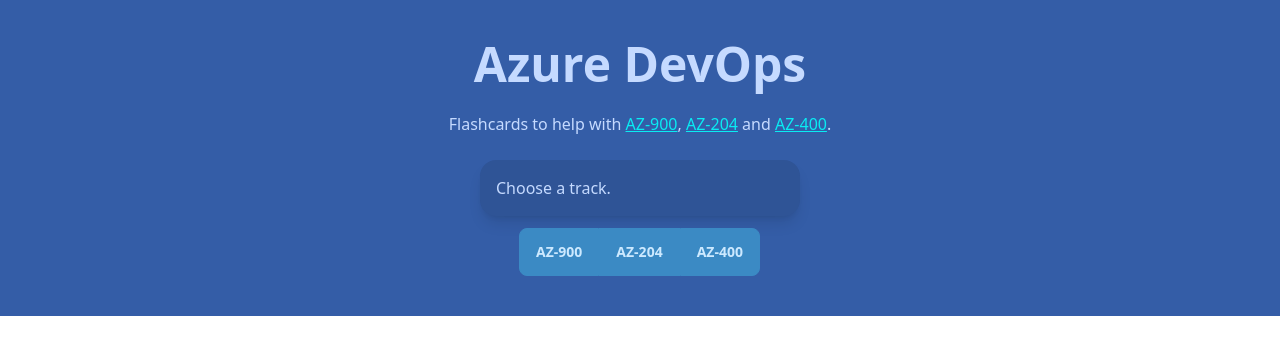
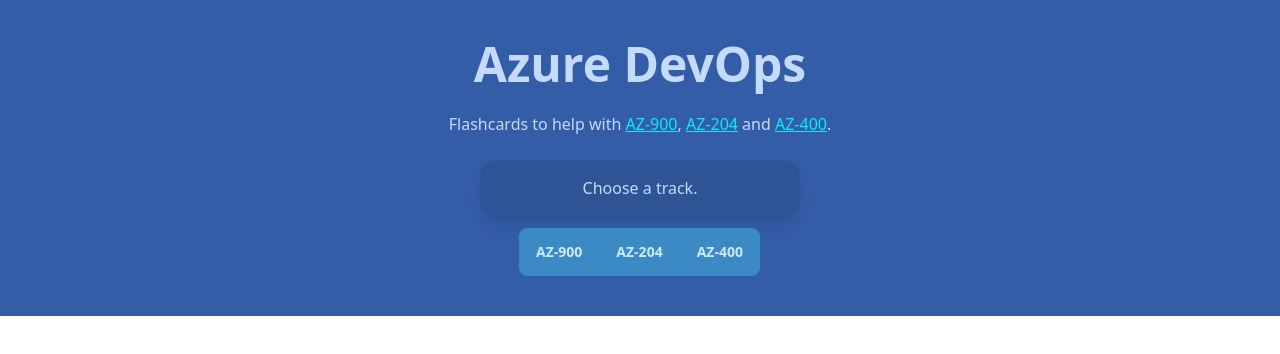
Before and after one commit to devmegan/azure-flashcards, a React (Create React App) app: page / in a window 1280 px wide. Shown: the top 354 px of the page. Built offline with nearby package versions, Linux system fonts and the light colour scheme.

Commit message:
add: choose track message

```diff
--- a/src/component/toasts/ChooseTrack.js
+++ b/src/component/toasts/ChooseTrack.js
@@ -1,5 +1,7 @@
 export default function ChooseTrack() {
     return (
-        <div className="alert shadow-lg alert-sm mb-3 max-w-xs mx-auto">Choose a track.</div>
+        <div className="alert shadow-lg alert-sm mb-3 max-w-xs flex justify-center mx-auto">
+            Choose a track.
+        </div>
     );
 }
```
